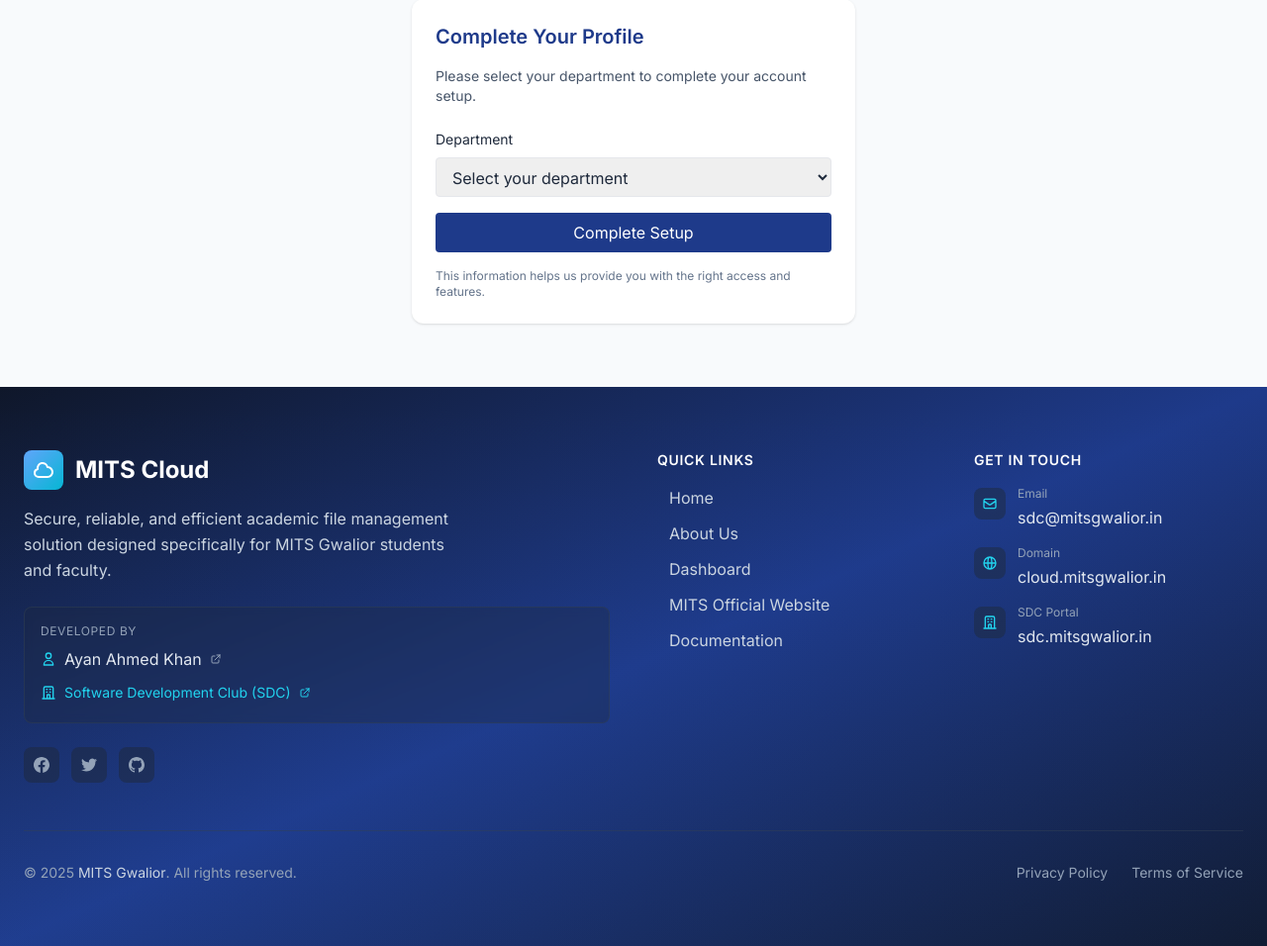
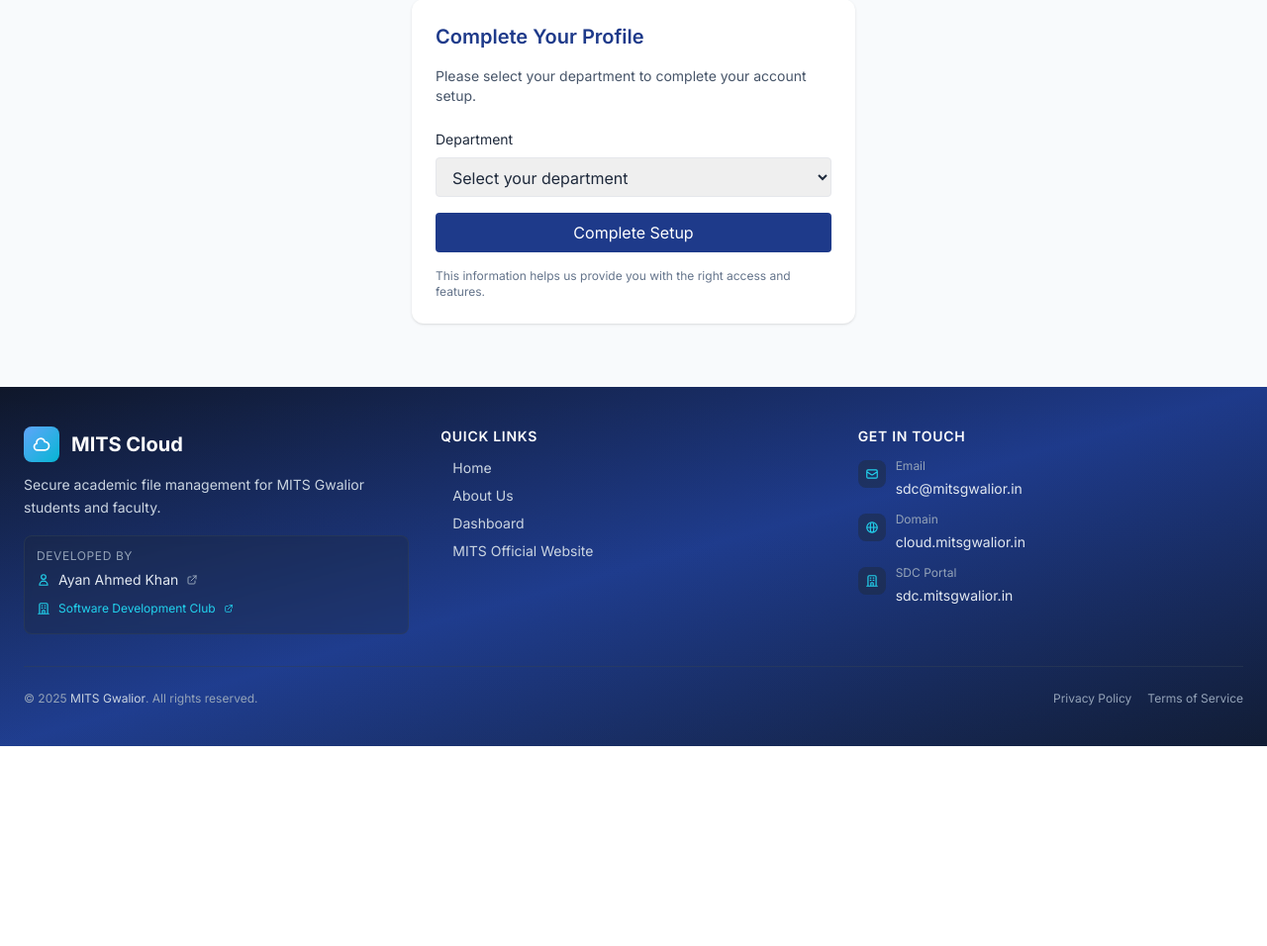
Before and after one commit to AyanAhmedKhan/MITS-Cloudy, a Django app: page /auth/department-setup/ in a window 1280 px wide. Shown: the part 130-1086 px from the top of the page at 99% size. After the commit the page ends 884 px from the top, so only its background shows below. Run offline with Django 4.2, Linux system fonts and the light colour scheme; a user stored in the database is signed in; data comes from the database, SQL or seed files in the repository; some libraries are stand-ins or nearby versions.

Commit message:
Refactor footer layout in base.html for improved aesthetics and usability. Adjust padding, font sizes, and spacing for better readability. Update brand description and quick links for clarity, while streamlining contact information presentation.

```diff
--- a/templates/base.html
+++ b/templates/base.html
@@ -82,61 +82,43 @@
     <!-- Decorative gradient overlay -->
     <div class="absolute inset-0 bg-gradient-to-t from-blue-500/5 to-transparent pointer-events-none"></div>
 
-    <div class="max-w-7xl mx-auto px-6 py-16 relative">
+    <div class="max-w-7xl mx-auto px-6 py-10 relative">
       <!-- Main Footer Content -->
-      <div class="grid grid-cols-1 md:grid-cols-2 lg:grid-cols-4 gap-12 mb-12">
+      <div class="grid grid-cols-1 md:grid-cols-3 gap-8 mb-8">
 
         <!-- Brand Section -->
-        <div class="lg:col-span-2">
-          <div class="flex items-center gap-3 mb-4">
-            <div class="w-10 h-10 bg-gradient-to-br from-blue-400 to-cyan-500 rounded-lg flex items-center justify-center">
-              <svg class="w-6 h-6 text-white" fill="none" stroke="currentColor" viewBox="0 0 24 24">
+        <div>
+          <div class="flex items-center gap-3 mb-3">
+            <div class="w-9 h-9 bg-gradient-to-br from-blue-400 to-cyan-500 rounded-lg flex items-center justify-center">
+              <svg class="w-5 h-5 text-white" fill="none" stroke="currentColor" viewBox="0 0 24 24">
                 <path stroke-linecap="round" stroke-linejoin="round" stroke-width="2" d="M3 15a4 4 0 004 4h9a5 5 0 10-.1-9.999 5.002 5.002 0 10-9.78 2.096A4.001 4.001 0 003 15z"></path>
               </svg>
             </div>
-            <div class="font-bold text-white text-2xl">MITS Cloud</div>
+            <div class="font-bold text-white text-xl">MITS Cloud</div>
           </div>
-          <p class="text-slate-300 leading-relaxed mb-6 max-w-md">
-            Secure, reliable, and efficient academic file management solution designed specifically for MITS Gwalior students and faculty.
+          <p class="text-slate-300 text-sm leading-relaxed mb-4">
+            Secure academic file management for MITS Gwalior students and faculty.
           </p>
 
           <!-- Creator & SDC Info -->
-          <div class="bg-slate-800/30 backdrop-blur-sm rounded-lg p-4 mb-6 border border-slate-700/50">
-            <div class="text-slate-400 text-xs uppercase tracking-wider mb-2">Developed By</div>
-            <a href="https://ayanahmedkhan.github.io/Portfolio/" target="_blank" rel="noopener noreferrer" class="flex items-center gap-2 mb-3 group">
-              <svg class="w-4 h-4 text-cyan-400" fill="none" stroke="currentColor" viewBox="0 0 24 24">
+          <div class="bg-slate-800/30 backdrop-blur-sm rounded-lg p-3 border border-slate-700/50">
+            <div class="text-slate-400 text-xs uppercase tracking-wider mb-1.5">Developed By</div>
+            <a href="https://ayanahmedkhan.github.io/Portfolio/" target="_blank" rel="noopener noreferrer" class="flex items-center gap-2 mb-2 group">
+              <svg class="w-3.5 h-3.5 text-cyan-400" fill="none" stroke="currentColor" viewBox="0 0 24 24">
                 <path stroke-linecap="round" stroke-linejoin="round" stroke-width="2" d="M16 7a4 4 0 11-8 0 4 4 0 018 0zM12 14a7 7 0 00-7 7h14a7 7 0 00-7-7z"></path>
               </svg>
-              <span class="text-slate-200 font-medium group-hover:text-cyan-400 transition-colors duration-200">Ayan Ahmed Khan</span>
+              <span class="text-slate-200 text-sm font-medium group-hover:text-cyan-400 transition-colors duration-200">Ayan Ahmed Khan</span>
               <svg class="w-3 h-3 text-slate-400 group-hover:text-cyan-400 transition-colors duration-200" fill="none" stroke="currentColor" viewBox="0 0 24 24">
                 <path stroke-linecap="round" stroke-linejoin="round" stroke-width="2" d="M10 6H6a2 2 0 00-2 2v10a2 2 0 002 2h10a2 2 0 002-2v-4M14 4h6m0 0v6m0-6L10 14"></path>
               </svg>
             </a>
-            <a href="https://sdc.mitsgwalior.in/" target="_blank" rel="noopener noreferrer" class="inline-flex items-center gap-2 text-sm text-cyan-400 hover:text-cyan-300 transition-colors duration-200">
-              <svg class="w-4 h-4" fill="none" stroke="currentColor" viewBox="0 0 24 24">
+            <a href="https://sdc.mitsgwalior.in/" target="_blank" rel="noopener noreferrer" class="inline-flex items-center gap-2 text-xs text-cyan-400 hover:text-cyan-300 transition-colors duration-200">
+              <svg class="w-3.5 h-3.5" fill="none" stroke="currentColor" viewBox="0 0 24 24">
                 <path stroke-linecap="round" stroke-linejoin="round" stroke-width="2" d="M19 21V5a2 2 0 00-2-2H7a2 2 0 00-2 2v16m14 0h2m-2 0h-5m-9 0H3m2 0h5M9 7h1m-1 4h1m4-4h1m-1 4h1m-5 10v-5a1 1 0 011-1h2a1 1 0 011 1v5m-4 0h4"></path>
               </svg>
-              Software Development Club (SDC)
-              <svg class="w-3 h-3" fill="none" stroke="currentColor" viewBox="0 0 24 24">
+              Software Development Club
+              <svg class="w-2.5 h-2.5" fill="none" stroke="currentColor" viewBox="0 0 24 24">
                 <path stroke-linecap="round" stroke-linejoin="round" stroke-width="2" d="M10 6H6a2 2 0 00-2 2v10a2 2 0 002 2h10a2 2 0 002-2v-4M14 4h6m0 0v6m0-6L10 14"></path>
-              </svg>
-            </a>
-          </div>
-
-          <div class="flex gap-3">
-            <a href="#" class="w-9 h-9 bg-slate-800/50 hover:bg-blue-600 rounded-lg flex items-center justify-center transition-all duration-300 group">
-              <svg class="w-4 h-4 text-slate-400 group-hover:text-white transition-colors" fill="currentColor" viewBox="0 0 24 24">
-                <path d="M24 12.073c0-6.627-5.373-12-12-12s-12 5.373-12 12c0 5.99 4.388 10.954 10.125 11.854v-8.385H7.078v-3.47h3.047V9.43c0-3.007 1.792-4.669 4.533-4.669 1.312 0 2.686.235 2.686.235v2.953H15.83c-1.491 0-1.956.925-1.956 1.874v2.25h3.328l-.532 3.47h-2.796v8.385C19.612 23.027 24 18.062 24 12.073z"/>
-              </svg>
-            </a>
-            <a href="#" class="w-9 h-9 bg-slate-800/50 hover:bg-blue-600 rounded-lg flex items-center justify-center transition-all duration-300 group">
-              <svg class="w-4 h-4 text-slate-400 group-hover:text-white transition-colors" fill="currentColor" viewBox="0 0 24 24">
-                <path d="M23.953 4.57a10 10 0 01-2.825.775 4.958 4.958 0 002.163-2.723c-.951.555-2.005.959-3.127 1.184a4.92 4.92 0 00-8.384 4.482C7.69 8.095 4.067 6.13 1.64 3.162a4.822 4.822 0 00-.666 2.475c0 1.71.87 3.213 2.188 4.096a4.904 4.904 0 01-2.228-.616v.06a4.923 4.923 0 003.946 4.827 4.996 4.996 0 01-2.212.085 4.936 4.936 0 004.604 3.417 9.867 9.867 0 01-6.102 2.105c-.39 0-.779-.023-1.17-.067a13.995 13.995 0 007.557 2.209c9.053 0 13.998-7.496 13.998-13.985 0-.21 0-.42-.015-.63A9.935 9.935 0 0024 4.59z"/>
-              </svg>
-            </a>
-            <a href="#" class="w-9 h-9 bg-slate-800/50 hover:bg-blue-600 rounded-lg flex items-center justify-center transition-all duration-300 group">
-              <svg class="w-4 h-4 text-slate-400 group-hover:text-white transition-colors" fill="currentColor" viewBox="0 0 24 24">
-                <path d="M12 0c-6.626 0-12 5.373-12 12 0 5.302 3.438 9.8 8.207 11.387.599.111.793-.261.793-.577v-2.234c-3.338.726-4.033-1.416-4.033-1.416-.546-1.387-1.333-1.756-1.333-1.756-1.089-.745.083-.729.083-.729 1.205.084 1.839 1.237 1.839 1.237 1.07 1.834 2.807 1.304 3.492.997.107-.775.418-1.305.762-1.604-2.665-.305-5.467-1.334-5.467-5.931 0-1.311.469-2.381 1.236-3.221-.124-.303-.535-1.524.117-3.176 0 0 1.008-.322 3.301 1.23.957-.266 1.983-.399 3.003-.404 1.02.005 2.047.138 3.006.404 2.291-1.552 3.297-1.23 3.297-1.23.653 1.653.242 2.874.118 3.176.77.84 1.235 1.911 1.235 3.221 0 4.609-2.807 5.624-5.479 5.921.43.372.823 1.102.823 2.222v3.293c0 .319.192.694.801.576 4.765-1.589 8.199-6.086 8.199-11.386 0-6.627-5.373-12-12-12z"/>
               </svg>
             </a>
           </div>
@@ -144,45 +126,39 @@
 
         <!-- Quick Links -->
         <div>
-          <h3 class="font-semibold text-white text-sm uppercase tracking-wider mb-4">Quick Links</h3>
-          <ul class="space-y-3">
+          <h3 class="font-semibold text-white text-sm uppercase tracking-wider mb-3">Quick Links</h3>
+          <ul class="space-y-2">
             <li>
-              <a class="text-slate-300 hover:text-cyan-400 transition-colors duration-200 flex items-center gap-2 group" href="/">
+              <a class="text-slate-300 text-sm hover:text-cyan-400 transition-colors duration-200 flex items-center gap-2 group" href="/">
                 <span class="w-1 h-1 bg-cyan-400 rounded-full opacity-0 group-hover:opacity-100 transition-opacity"></span>
                 Home
               </a>
             </li>
             <li>
-              <a class="text-slate-300 hover:text-cyan-400 transition-colors duration-200 flex items-center gap-2 group" href="/about/">
+              <a class="text-slate-300 text-sm hover:text-cyan-400 transition-colors duration-200 flex items-center gap-2 group" href="/about/">
                 <span class="w-1 h-1 bg-cyan-400 rounded-full opacity-0 group-hover:opacity-100 transition-opacity"></span>
                 About Us
               </a>
             </li>
             {% if user.is_authenticated %}
               <li>
-                <a class="text-slate-300 hover:text-cyan-400 transition-colors duration-200 flex items-center gap-2 group" href="/dashboard/">
+                <a class="text-slate-300 text-sm hover:text-cyan-400 transition-colors duration-200 flex items-center gap-2 group" href="/dashboard/">
                   <span class="w-1 h-1 bg-cyan-400 rounded-full opacity-0 group-hover:opacity-100 transition-opacity"></span>
                   Dashboard
                 </a>
               </li>
             {% else %}
               <li>
-                <a class="text-slate-300 hover:text-cyan-400 transition-colors duration-200 flex items-center gap-2 group" href="/auth/login/">
+                <a class="text-slate-300 text-sm hover:text-cyan-400 transition-colors duration-200 flex items-center gap-2 group" href="/auth/login/">
                   <span class="w-1 h-1 bg-cyan-400 rounded-full opacity-0 group-hover:opacity-100 transition-opacity"></span>
                   Login
                 </a>
               </li>
             {% endif %}
             <li>
-              <a class="text-slate-300 hover:text-cyan-400 transition-colors duration-200 flex items-center gap-2 group" href="https://web.mitsgwalior.in/" target="_blank" rel="noopener noreferrer">
+              <a class="text-slate-300 text-sm hover:text-cyan-400 transition-colors duration-200 flex items-center gap-2 group" href="https://web.mitsgwalior.in/" target="_blank" rel="noopener noreferrer">
                 <span class="w-1 h-1 bg-cyan-400 rounded-full opacity-0 group-hover:opacity-100 transition-opacity"></span>
                 MITS Official Website
-              </a>
-            </li>
-            <li>
-              <a class="text-slate-300 hover:text-cyan-400 transition-colors duration-200 flex items-center gap-2 group" href="#">
-                <span class="w-1 h-1 bg-cyan-400 rounded-full opacity-0 group-hover:opacity-100 transition-opacity"></span>
-                Documentation
               </a>
             </li>
           </ul>
@@ -190,39 +166,39 @@
 
         <!-- Contact Info -->
         <div>
-          <h3 class="font-semibold text-white text-sm uppercase tracking-wider mb-4">Get in Touch</h3>
-          <ul class="space-y-4">
-            <li class="flex items-start gap-3">
-              <div class="w-8 h-8 bg-slate-800/50 rounded-lg flex items-center justify-center flex-shrink-0 mt-0.5">
-                <svg class="w-4 h-4 text-cyan-400" fill="none" stroke="currentColor" viewBox="0 0 24 24">
+          <h3 class="font-semibold text-white text-sm uppercase tracking-wider mb-3">Get in Touch</h3>
+          <ul class="space-y-3">
+            <li class="flex items-start gap-2.5">
+              <div class="w-7 h-7 bg-slate-800/50 rounded-lg flex items-center justify-center flex-shrink-0 mt-0.5">
+                <svg class="w-3.5 h-3.5 text-cyan-400" fill="none" stroke="currentColor" viewBox="0 0 24 24">
                   <path stroke-linecap="round" stroke-linejoin="round" stroke-width="2" d="M3 8l7.89 5.26a2 2 0 002.22 0L21 8M5 19h14a2 2 0 002-2V7a2 2 0 00-2-2H5a2 2 0 00-2 2v10a2 2 0 002 2z"></path>
                 </svg>
               </div>
               <div>
-                <div class="text-slate-400 text-xs mb-1">Email</div>
-                <a class="text-slate-200 hover:text-cyan-400 transition-colors duration-200 break-all" href="mailto:sdc@mitsgwalior.in">sdc@mitsgwalior.in</a>
+                <div class="text-slate-400 text-xs mb-0.5">Email</div>
+                <a class="text-slate-200 text-sm hover:text-cyan-400 transition-colors duration-200 break-all" href="mailto:sdc@mitsgwalior.in">sdc@mitsgwalior.in</a>
               </div>
             </li>
-            <li class="flex items-start gap-3">
-              <div class="w-8 h-8 bg-slate-800/50 rounded-lg flex items-center justify-center flex-shrink-0 mt-0.5">
-                <svg class="w-4 h-4 text-cyan-400" fill="none" stroke="currentColor" viewBox="0 0 24 24">
+            <li class="flex items-start gap-2.5">
+              <div class="w-7 h-7 bg-slate-800/50 rounded-lg flex items-center justify-center flex-shrink-0 mt-0.5">
+                <svg class="w-3.5 h-3.5 text-cyan-400" fill="none" stroke="currentColor" viewBox="0 0 24 24">
                   <path stroke-linecap="round" stroke-linejoin="round" stroke-width="2" d="M21 12a9 9 0 01-9 9m9-9a9 9 0 00-9-9m9 9H3m9 9a9 9 0 01-9-9m9 9c1.657 0 3-4.03 3-9s-1.343-9-3-9m0 18c-1.657 0-3-4.03-3-9s1.343-9 3-9m-9 9a9 9 0 019-9"></path>
                 </svg>
               </div>
               <div>
-                <div class="text-slate-400 text-xs mb-1">Domain</div>
-                <span class="text-slate-200">cloud.mitsgwalior.in</span>
+                <div class="text-slate-400 text-xs mb-0.5">Domain</div>
+                <span class="text-slate-200 text-sm">cloud.mitsgwalior.in</span>
               </div>
             </li>
-            <li class="flex items-start gap-3">
-              <div class="w-8 h-8 bg-slate-800/50 rounded-lg flex items-center justify-center flex-shrink-0 mt-0.5">
-                <svg class="w-4 h-4 text-cyan-400" fill="none" stroke="currentColor" viewBox="0 0 24 24">
+            <li class="flex items-start gap-2.5">
+              <div class="w-7 h-7 bg-slate-800/50 rounded-lg flex items-center justify-center flex-shrink-0 mt-0.5">
+                <svg class="w-3.5 h-3.5 text-cyan-400" fill="none" stroke="currentColor" viewBox="0 0 24 24">
                   <path stroke-linecap="round" stroke-linejoin="round" stroke-width="2" d="M19 21V5a2 2 0 00-2-2H7a2 2 0 00-2 2v16m14 0h2m-2 0h-5m-9 0H3m2 0h5M9 7h1m-1 4h1m4-4h1m-1 4h1m-5 10v-5a1 1 0 011-1h2a1 1 0 011 1v5m-4 0h4"></path>
                 </svg>
               </div>
               <div>
-                <div class="text-slate-400 text-xs mb-1">SDC Portal</div>
-                <a class="text-slate-200 hover:text-cyan-400 transition-colors duration-200" href="https://sdc.mitsgwalior.in/" target="_blank" rel="noopener noreferrer">sdc.mitsgwalior.in</a>
+                <div class="text-slate-400 text-xs mb-0.5">SDC Portal</div>
+                <a class="text-slate-200 text-sm hover:text-cyan-400 transition-colors duration-200" href="https://sdc.mitsgwalior.in/" target="_blank" rel="noopener noreferrer">sdc.mitsgwalior.in</a>
               </div>
             </li>
           </ul>
@@ -230,11 +206,11 @@
       </div>
 
       <!-- Bottom Bar -->
-      <div class="pt-8 border-t border-slate-700/50 flex flex-col sm:flex-row items-center justify-between gap-4">
-        <div class="text-slate-400 text-sm text-center sm:text-left">
+      <div class="pt-6 border-t border-slate-700/50 flex flex-col sm:flex-row items-center justify-between gap-3">
+        <div class="text-slate-400 text-xs text-center sm:text-left">
           © {% now "Y" %} <span class="text-slate-300 font-medium">MITS Gwalior</span>. All rights reserved.
         </div>
-        <div class="flex items-center gap-6 text-sm flex-wrap justify-center">
+        <div class="flex items-center gap-4 text-xs flex-wrap justify-center">
           <a href="#" class="text-slate-400 hover:text-cyan-400 transition-colors duration-200">Privacy Policy</a>
           <a href="#" class="text-slate-400 hover:text-cyan-400 transition-colors duration-200">Terms of Service</a>
         </div>
```
